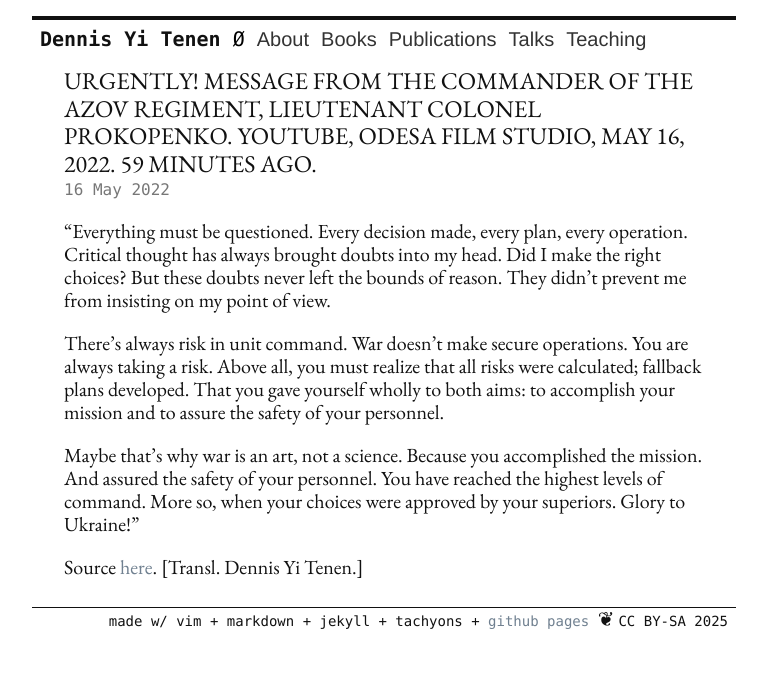
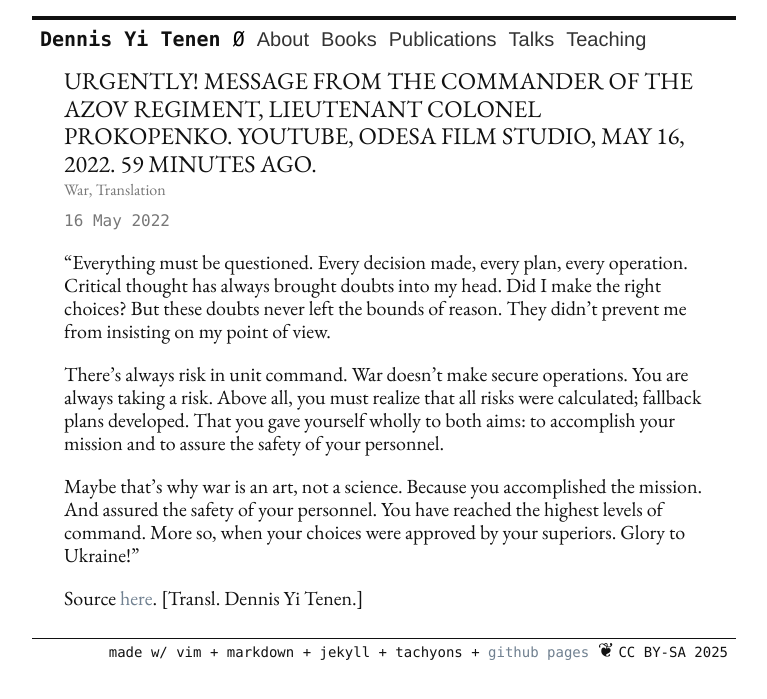
Before and after one commit to denten/denten.github.io, a Jekyll site: the page built from collections/_posts/2022-05-16-urgently.md, in a window 1280 px wide. Shown: the top 699 px of the page, without its empty margins (256-1023 px from the left). Built offline with Jekyll 4.4.1, drawn with Linux system fonts in a browser that asks for light colours; nearby versions of some CDN libraries.

Commit message:
update the subtitles for the blog

```diff
--- a/collections/_posts/2022-05-16-urgently.md
+++ b/collections/_posts/2022-05-16-urgently.md
@@ -3,6 +3,7 @@ layout: post
 title: |
   Urgently! Message from the Commander of the Azov Regiment, Lieutenant Colonel Prokopenko.
   Youtube, Odesa Film Studio, May 16, 2022. 59 minutes ago.
+subtitle: War, Translation
 categories:
 - think.stack
 published: true
```
